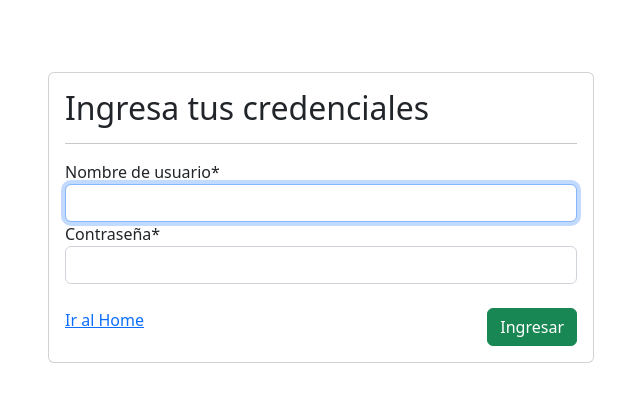
After one commit to KevCristensen/GameOverREP, a Django app: page /accounts/login/ in a window 1280 px wide. The commit adds this page. Shown: the top 402 px of the page, without its empty margins (319-959 px from the left). Run offline with Django 4.2, Linux system fonts and the light colour scheme; some libraries are stand-ins or nearby versions.

Commit message:
Formulario de Login

```diff
--- /dev/null
+++ b/mantenedorcrud/app/templates/registration/login.html
@@ -0,0 +1,38 @@
+<!DOCTYPE html>
+<html lang="en">
+<head>
+    <meta charset="UTF-8">
+    <meta http-equiv="X-UA-Compatible" content="IE=edge">
+    <meta name="viewport" content="width=device-width, initial-scale=1.0">
+    <link href="https://cdn.jsdelivr.net/npm/bootstrap@5.2.0-beta1/dist/css/bootstrap.min.css" rel="stylesheet" integrity="sha384-0evHe/X+R7YkIZDRvuzKMRqM+OrBnVFBL6DOitfPri4tjfHxaWutUpFmBp4vmVor" crossorigin="anonymous">
+    <title>Ingreso al sistema</title>
+</head>
+<body>
+    {% load crispy_forms_tags %}
+
+    <div class="container">
+        <br><br><br>
+        <div class="row">
+            <div class="col-12 col-md-6 offset-md-3">
+
+                <div class="card">
+                    <div class="card-body">
+                        <h2>
+                            Ingresa tus credenciales
+                        </h2>
+                        <hr>
+                        <form action="" method="post">
+                            {% csrf_token %}
+                            {{ form | crispy }}
+                            <br>
+                            <a href="{%url 'home' %}">Ir al Home</a>
+                            <input type="submit" value="Ingresar" class="btn btn-success float-end">
+                        </form>
+                    </div>
+                </div>
+            </div>
+        </div>
+    </div>
+
+</body>
+</html>
--- a/mantenedorcrud/mantenedorcrud/settings.py
+++ b/mantenedorcrud/mantenedorcrud/settings.py
@@ -30,6 +30,8 @@ ALLOWED_HOSTS = []
 
 MESSAGE_STORAGE = "django.contrib.messages.storage.cookie.CookieStorage"
 
+LOGIN_REDIRECT_URL = "/"
+LOGOUT_REDIRECT_URL = "/"
 # Application definition
 
 INSTALLED_APPS = [
--- a/mantenedorcrud/mantenedorcrud/urls.py
+++ b/mantenedorcrud/mantenedorcrud/urls.py
@@ -21,6 +21,7 @@ from django.conf.urls.static import static
 urlpatterns = [
     path('admin/', admin.site.urls),
     path('', include('app.urls')),
+    path('accounts/', include('django.contrib.auth.urls')),
 ]
 
 if settings.DEBUG:
```
Also changed, not shown: mantenedorcrud/app/templates/app/base.html (+12 -0 lines), mantenedorcrud/db.sqlite3.
